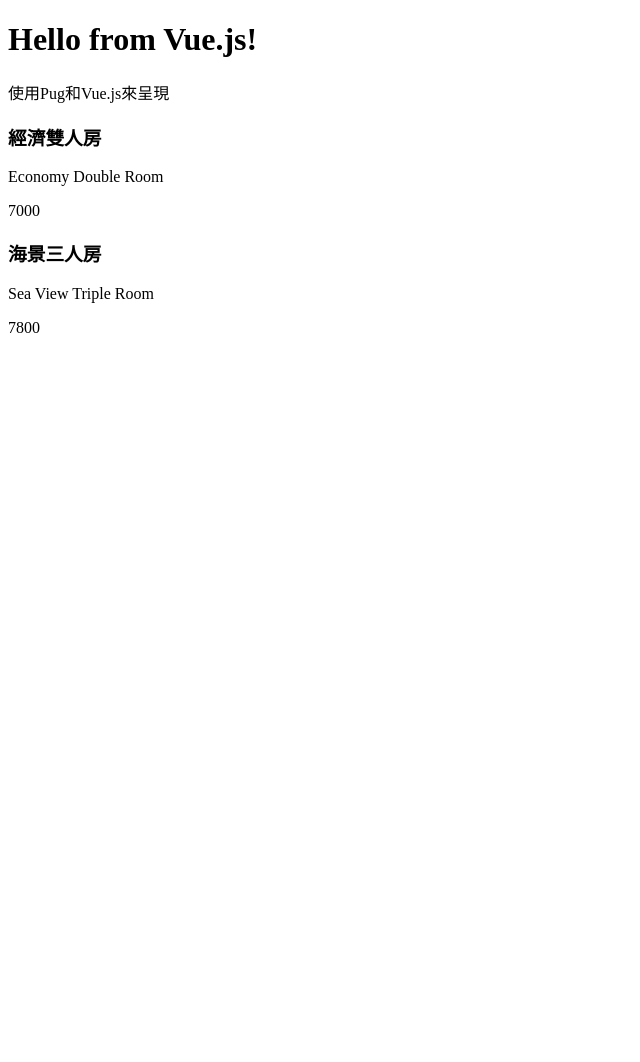
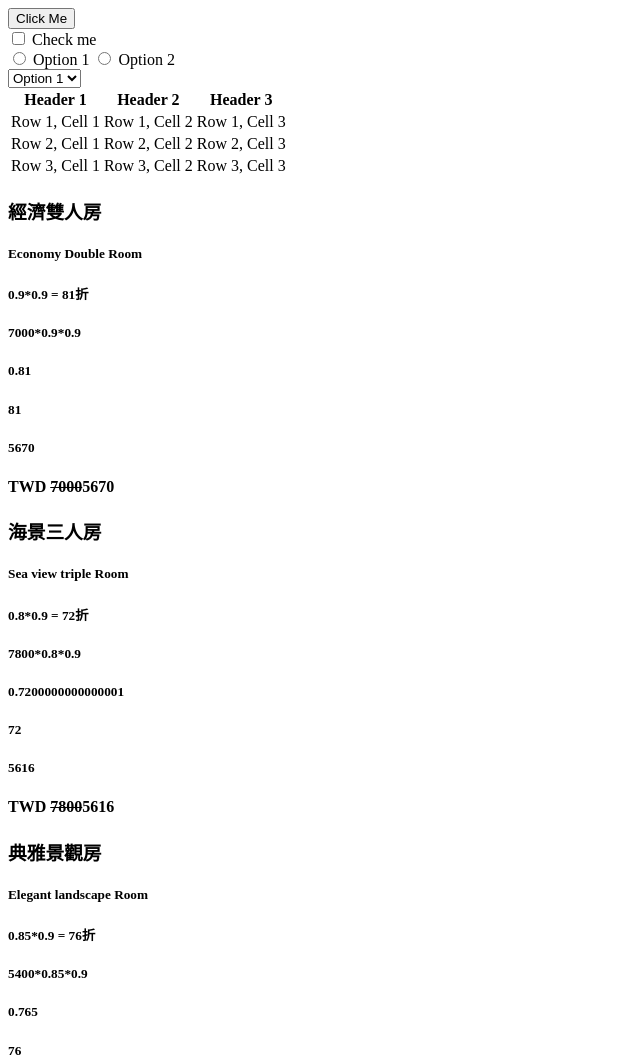
Before and after one commit to foxking0416/Vue, a website: page index.pug in a window 1280 px wide. Shown: the top 1062 px of the page, without its empty margins (0-640 px from the left). Before the commit the page ends 800 px from the top, so only its background shows below. Drawn offline with nearby package versions, Linux system fonts and the light colour scheme; files that its build step writes are made by us from their sources.

Commit message:
把 pug 跟 js 檔案換成教學的檔案

```diff
--- a/app.js
+++ b/app.js
@@ -1,18 +1,135 @@
-var app = new Vue({
-  el: '#app',
-  data: {
-    message: 'Hello from Vue.js!',
-    rooms: [
-      {
-        name: "經濟雙人房",
-        eng: "Economy Double Room",
-        price: 7000
-      },
-      {
-        name: "海景三人房",
-        eng: "Sea View Triple Room",
-        price: 7800
+// JavaScript
+  var rooms1 = [
+    {
+      "name": "經濟雙人房",
+      "eng": "Economy Double Room",
+      "price": 7000,
+      "amount": 0,
+      "cover": "http://bosscode.monoame.com/20170323_vue_comp/img/room%20(1).jpg",
+      "discount": 0.9,
+      "equipment": {
+        "wifi": false,
+        "bathtub": true,
+        "breakfast": true
       }
-    ]
+    },
+    {
+      "name": "海景三人房",
+      "eng": "Sea view triple Room",
+      "price": 7800,
+      "amount": 0,
+      "cover": "http://bosscode.monoame.com/20170323_vue_comp/img/room%20(2).jpg",
+      "discount": 0.8,
+      "equipment": {
+        "wifi": true,
+        "bathtub": true,
+        "breakfast": false
+      }
+    },
+    {
+      "name": "典雅景觀房",
+      "eng": "Elegant landscape Room",
+      "price": 5400,
+      "amount": 0,
+      "cover": "http://bosscode.monoame.com/20170323_vue_comp/img/room%20(3).jpg",
+      "discount": 0.85,
+      "equipment": {
+        "wifi": false,
+        "bathtub": true,
+        "breakfast": true
+      }
+    },
+    {
+      "name": "尊享豪華房",
+      "eng": "Exclusive Deluxe Room",
+      "price": 9800,
+      "amount": 0,
+      "cover": "http://bosscode.monoame.com/20170323_vue_comp/img/room%20(4).jpg",
+      "discount": 0.8,
+      "equipment": {
+        "wifi": true,
+        "bathtub": false,
+        "breakfast": true
+      }
+    },
+    {
+      "name": "商務雙人房",
+      "eng": "Business Double Room",
+      "price": 5600,
+      "amount": 0,
+      "cover": "http://bosscode.monoame.com/20170323_vue_comp/img/room (5).jpg",
+      "discount": 0.9,
+      "equipment": {
+        "wifi": true,
+        "bathtub": false,
+        "breakfast": false
+      }
+    },
+    {
+      "name": "溫泉雙人房",
+      "eng": "Hot spring double Room",
+      "price": 8400,
+      "amount": 0,
+      "cover": "http://bosscode.monoame.com/20170323_vue_comp/img/room (6).jpg",
+      "discount": 0.6,
+      "equipment": {
+        "wifi": true,
+        "bathtub": true,
+        "breakfast": true
+      }
+    },
+    {
+      "name": "總統套房",
+      "eng": "Presidential Suite",
+      "price": 23000,
+      "amount": 0,
+      "cover": "http://bosscode.monoame.com/20170323_vue_comp/img/room (7).jpg",
+      "discount": 0.75,
+      "equipment": {
+        "wifi": true,
+        "bathtub": true,
+        "breakfast": true
+      }
+    },
+    {
+      "name": "奢華四人房",
+      "eng": "Luxury four Room",
+      "price": 8500,
+      "amount": 0,
+      "cover": "http://bosscode.monoame.com/20170323_vue_comp/img/room (8).jpg",
+      "discount": 0.7,
+      "equipment": {
+        "wifi": true,
+        "bathtub": true,
+        "breakfast": false
+      }
+    }
+  ];
+
+Vue.component("room3",{
+  template: "#room4",
+  props: ["room_data1", "hotel_discount"],
+  computed: {
+    final_discount: function () {
+      return this.room_data1.discount * this.hotel_discount;
+    },
+    final_discount_show: function () {
+      return parseInt(this.final_discount * 100);
+    },
+    final_price: function () {
+      return parseInt(
+        this.room_data1.price * this.room_data1.discount * this.hotel_discount
+      );
+    }
+
   }
 });
+
+var vm = new Vue({
+  el: "#app",
+  data: {
+    rooms2: rooms1,
+    discount1: 0.9
+  }
+
+});
--- a/index.pug
+++ b/index.pug
@@ -4,15 +4,65 @@ html
     title Pug + Vue Example
     script(src="https://cdn.jsdelivr.net/npm/vue@2.6.14/dist/vue.js")
   body
+    button(type="button") Click Me
+    br
+    input(type="checkbox", id="myCheckbox", name="myCheckbox", value="checkboxValue")
+    label(for="myCheckbox") Check me
+    br
+    input(type="radio", id="option1", name="myRadio", value="option1")
+    label(for="option1") Option 1
+
+    input(type="radio", id="option2", name="myRadio", value="option2")
+    label(for="option2") Option 2
+    br
+    select(name="mySelect", id="mySelect")
+      option(value="option1") Option 1
+      option(value="option2") Option 2
+      option(value="option3") Option 3
+
+    table(class="styled-table")
+      thead
+        tr
+          th Header 1
+          th Header 2
+          th Header 3
+      tbody
+        tr
+          td Row 1, Cell 1
+          td Row 1, Cell 2
+          td Row 1, Cell 3
+        tr
+          td Row 2, Cell 1
+          td Row 2, Cell 2
+          td Row 2, Cell 3
+        tr
+          td Row 3, Cell 1
+          td Row 3, Cell 2
+          td Row 3, Cell 3
     #app
-      h1 {{ message }}
-      p 使用Pug和Vue.js來呈現
+      .container-fluid
+        .row
+          .col-sm-9
+            .row
+              .col-sm-4(v-for="myroom in rooms2")
+                room3(v-bind:room_data1="myroom", v-bind:hotel_discount="discount1")
 
-      // Example of Vue component usage
-      div(v-for="room in rooms" :key="room.name")
-        h3 {{ room.name }}
-        p {{ room.eng }}
-        p {{ room.price }}
+
+    template#room4
+      .room_col
+        .cover
+          h3 {{ room_data1.name }}
+        .info
+          h5 {{ room_data1.eng }}
+          h5 {{ room_data1.discount }}*{{ hotel_discount }} = {{ final_discount_show }}折
+          h5 {{ room_data1.price }}*{{ room_data1.discount }}*{{ hotel_discount }}
+          h5 {{ final_discount }}
+          h5 {{ final_discount_show }}
+          h5 {{ final_price }}
+          h4 TWD
+            s {{ room_data1.price }}
+            span {{ final_price }}
+
 
     // 引入 JavaScript 文件
     script(src="./app.js")
```
Also changed, not shown: index.html, 1 other file.
